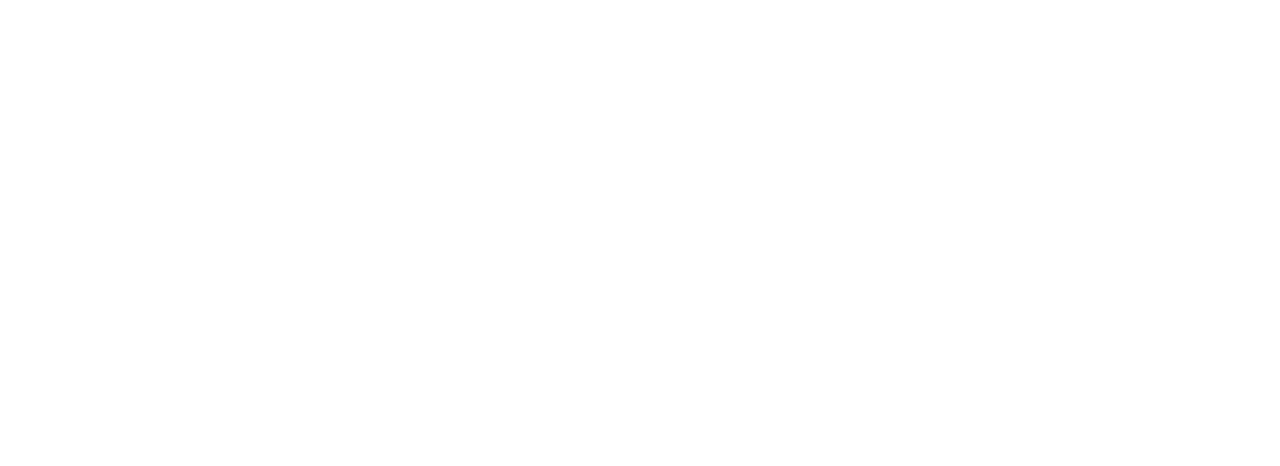
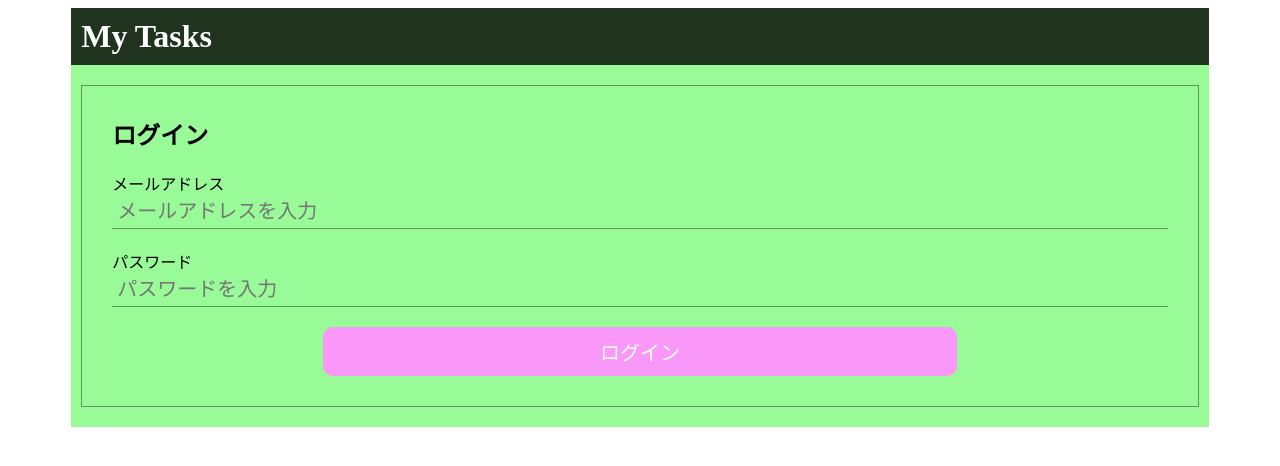
Before and after one commit to hirata784/Task_Management_Nuxt3, a Nuxt app in the folder frontend/: page /login in a window 1280 px wide. Before the commit this address had no page. Shown: the top 466 px of the page. Built offline with nearby package versions, Linux system fonts and the light colour scheme.

Commit message:
作成 ログイン画面 UI

```diff
--- /dev/null
+++ b/frontend/app/pages/login.vue
@@ -0,0 +1,104 @@
+<template>
+    <div class="task">
+        <header class="header">
+            <h1>My Tasks</h1>
+        </header>
+        <div class="form">
+            <div class="form-inner">
+                <h2>ログイン</h2>
+                <div class="mail">
+                    <p>メールアドレス</p>
+                    <input
+                        type="text"
+                        class="txt"
+                        placeholder="メールアドレスを入力"
+                    />
+                </div>
+                <div class="password">
+                    <p>パスワード</p>
+                    <input
+                        type="password"
+                        class="txt"
+                        placeholder="パスワードを入力"
+                    />
+                </div>
+                <div class="login">
+                    <button class="login-btn">ログイン</button>
+                </div>
+            </div>
+        </div>
+    </div>
+</template>
+
+<style scoped>
+h1 {
+    margin: 0;
+    color: #fff;
+}
+
+h2 {
+    margin: 0;
+}
+
+p {
+    margin: 0;
+}
+
+.task {
+    width: 90%;
+    margin: 0 auto;
+}
+
+.header {
+    background-color: #1f331f;
+    padding: 10px;
+}
+
+.form {
+    background-color: palegreen;
+    padding: 10px;
+}
+
+.form-inner {
+    margin: 10px 0;
+    padding: 30px;
+    border: 1px solid #5d995d;
+}
+
+.mail {
+    width: 100%;
+    margin: 20px 0;
+}
+
+.password {
+    width: 100%;
+    margin: 20px 0;
+}
+
+.txt {
+    width: 100%;
+    padding: 5px;
+    font-size: 20px;
+    box-sizing: border-box;
+    border: none;
+    outline: none;
+    background-color: palegreen;
+    border-bottom: 1px solid #5d995d;
+}
+
+.login {
+    display: flex;
+    justify-content: center;
+}
+
+.login-btn {
+    padding: 10px 15px;
+    border: none;
+    border-radius: 10px;
+    color: #fff;
+    background-color: #fa98fa;
+    font-size: 20px;
+    width: 60%;
+    margin: 0 auto;
+}
+</style>
```
